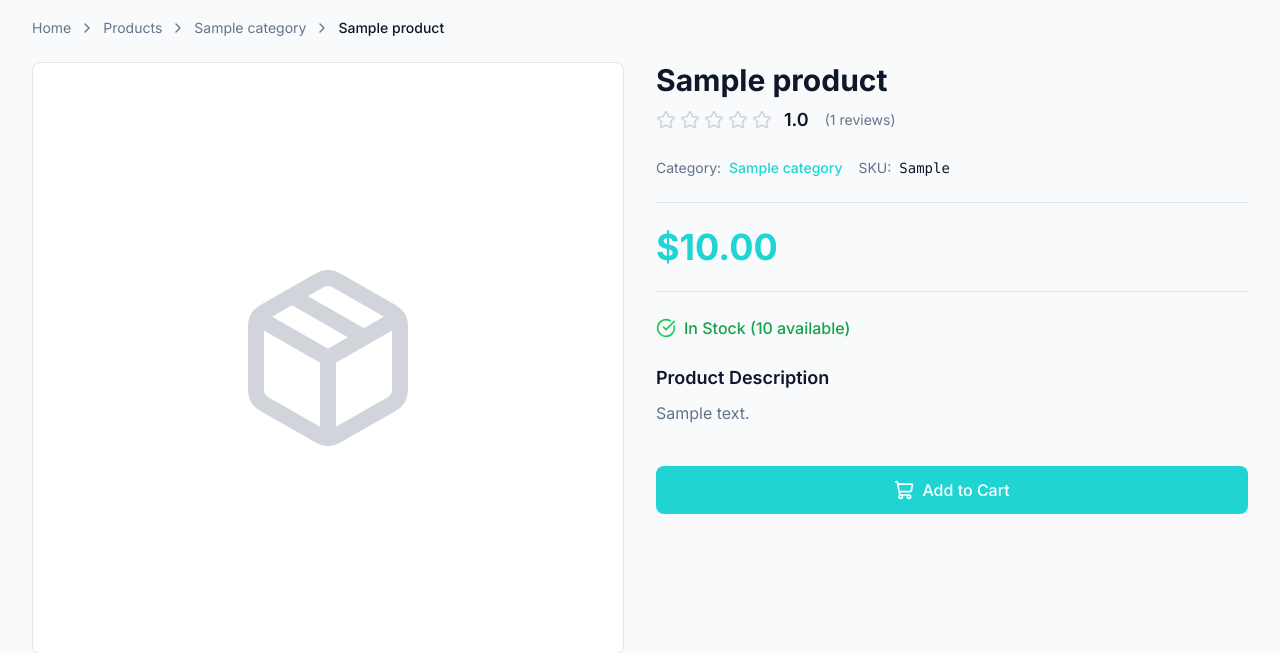
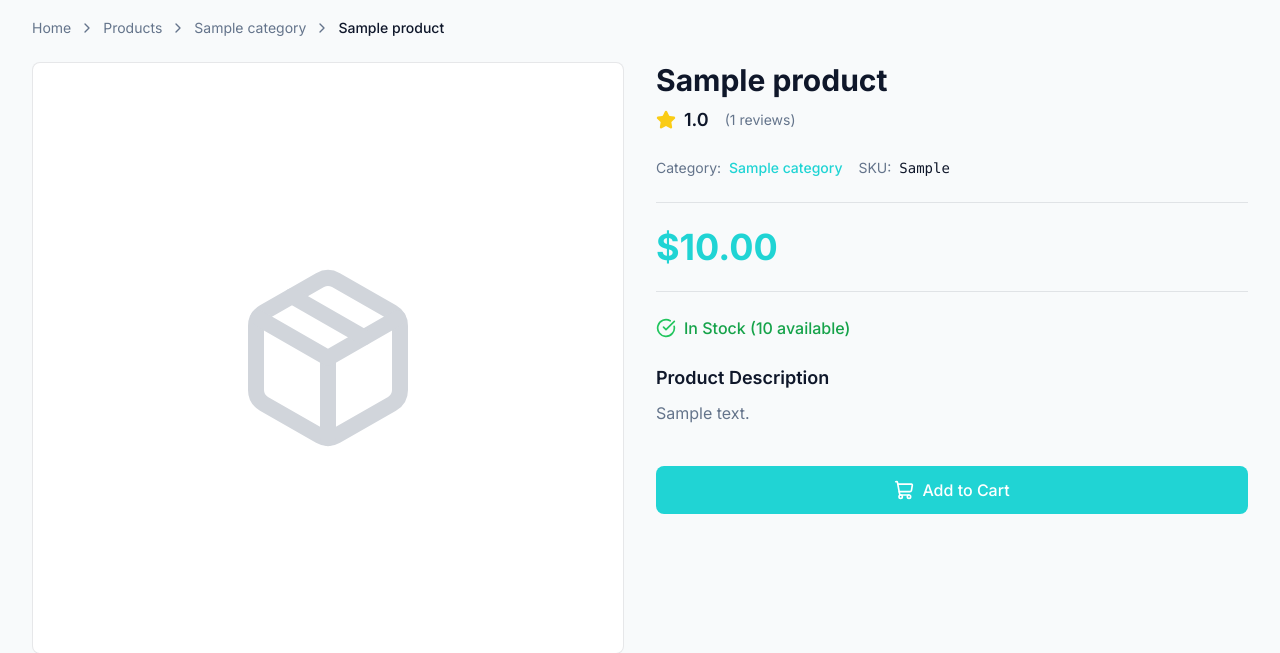
Before and after one commit to happyweijie/AuroraMart, a Django app: a page that uses auroramart/templates/storefront/product_detail.html in a window 1280 px wide. Shown: the part 128-781 px from the top of the page. Run offline with Django 4.2, Linux system fonts and the light colour scheme; data comes from the database, SQL or seed files in the repository; tables that the repository leaves empty hold one stand-in row (values such as "Sample post"); some libraries are stand-ins or nearby versions.

Commit message:
updated star rating on product page

```diff
--- a/auroramart/templates/storefront/product_detail.html
+++ b/auroramart/templates/storefront/product_detail.html
@@ -29,15 +29,9 @@
             <div>
                 <h1 class="text-3xl font-bold text-foreground mb-2">{{ product.name }}</h1>
                 <div class="flex items-center gap-4">
-                    <div class="flex items-center gap-1">
-                        {% for i in "12345" %}
-                            {% if forloop.counter <= product.rating|floatformat:0 %}
-                                <i data-lucide="star" class="w-5 h-5 text-yellow-400 fill-yellow-400"></i>
-                            {% else %}
-                                <i data-lucide="star" class="w-5 h-5 text-gray-300"></i>
-                            {% endif %}
-                        {% endfor %}
-                        <span class="text-lg font-semibold text-foreground ml-2">{{ product.rating }}</span>
+                    <div class="flex items-center gap-2">
+                        <i data-lucide="star" class="w-5 h-5 text-yellow-400 fill-yellow-400"></i>
+                        <span class="text-lg font-semibold text-foreground">{{ product.rating|floatformat:1 }}</span>
                     </div>
                     <span class="text-sm text-muted-foreground">({{ total_reviews }} reviews)</span>
                 </div>
```
